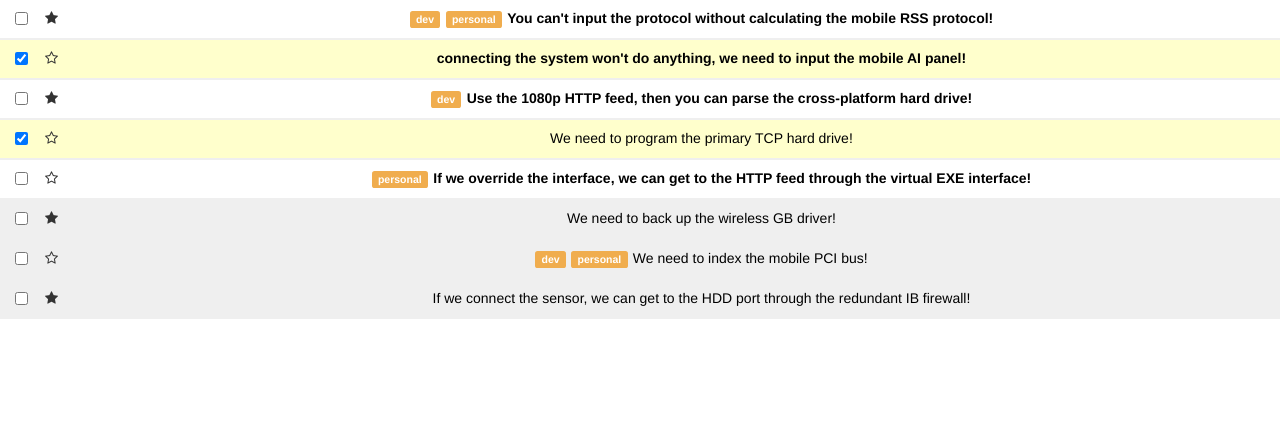
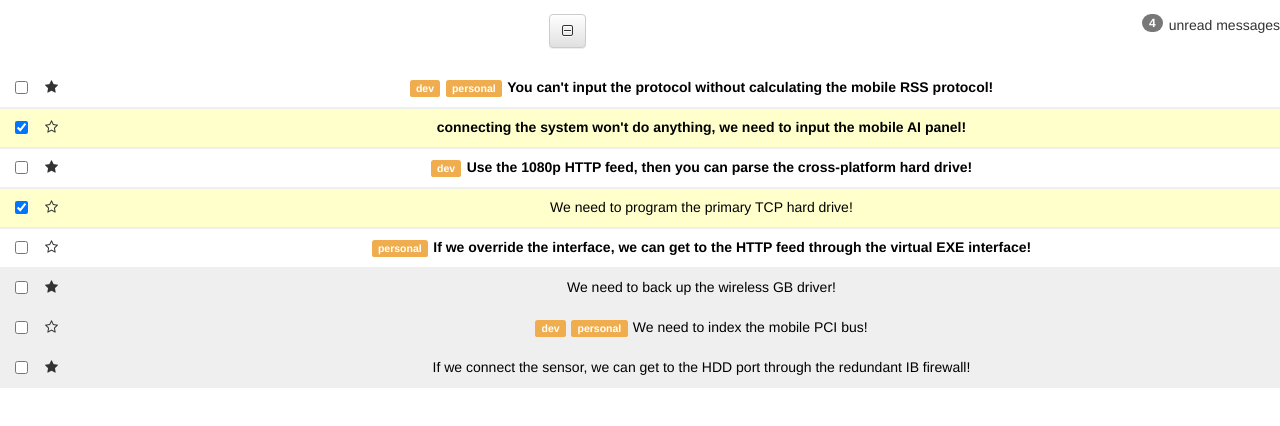
Before and after one commit to nicholasgriffen/reactinbox, a React (Create React App) app: page / in a window 1280 px wide. Shown: the top 426 px of the page. Built offline with nearby package versions, Linux system fonts and the light colour scheme.

Commit message:
check and uncheck

```diff
--- a/src/components/App/App.js
+++ b/src/components/App/App.js
@@ -1,5 +1,6 @@
 import React, { Component } from 'react'
 
+import Toolbar from '../Toolbar/Toolbar'
 import MessageList from '../MessageList/MessageList'
 
 import './App.css'
@@ -10,8 +11,13 @@ class App extends Component {
     super()
 
     this.state = {
+      messages: []
+    }
+  }
+
+  componentDidMount() {
+    this.setState({
       messages: [
-
         {
         "id": 1,
         "subject": "You can't input the protocol without calculating the mobile RSS protocol!",
@@ -71,7 +77,7 @@ class App extends Component {
         "labels": []
       }
           ]
-    }
+        })
   }
 
   onStarClick = id => {
@@ -96,10 +102,38 @@ class App extends Component {
     })
   }
 
+  onSelectClick = unselected => {
+    if (unselected > 0) {
+      this.setState({
+        ...this.state,
+        messages: this.state.messages.map(message => {
+          if (!message.selected) message.selected = true
+          return message
+        })
+      })
+    } else {
+      this.setState({
+        ...this.state,
+        messages: this.state.messages.map(message => {
+          delete message.selected
+          return message
+        })
+      })
+    }
+  }
+
   render() {
     return (
       <div className="App">
-        <MessageList messages={ this.state.messages } onStarClick={ this.onStarClick } onMessageClick={ this.onMessageClick }/>
+        <Toolbar
+        selected={this.state.messages.filter(message => message.selected).length}
+        unselected={this.state.messages.filter(message => !message.selected).length}
+        unread={this.state.messages.filter(message => message.read).length}
+        onSelectClick={this.onSelectClick}/>
+        <MessageList
+        messages={ this.state.messages }
+        onStarClick={ this.onStarClick }
+        onMessageClick={ this.onMessageClick }/>
       </div>
     )
   }
--- a/src/components/Message/Message.js
+++ b/src/components/Message/Message.js
@@ -1,6 +1,6 @@
 import React from 'react'
 
-const Message = ({ message, onStarClick, onMessageClick }) => (
+const Message = ({ message, onStarClick, onMessageClick, checked }) => (
     <div className={`row message
     ${message.read ? "read" : "unread"}
     ${message.selected ? "selected" : ""}`
@@ -10,7 +10,7 @@ const Message = ({ message, onStarClick, onMessageClick }) => (
                 <div className= "col-xs-2">
                     <input
                     type="checkbox"
-                    checked={null || message.selected}
+                    checked={ checked }
                     onClick={ () => onMessageClick(message.id) } />
                 </div>
                 <div className="col-xs-2">
--- a/src/components/MessageList/MessageList.js
+++ b/src/components/MessageList/MessageList.js
@@ -8,6 +8,7 @@ const MessageList = ({ messages, onStarClick, onMessageClick }) => (
             <Message
             key={index}
             message={message}
+            checked={message.selected ? true : false}
             onStarClick={ onStarClick }
             onMessageClick={ onMessageClick }/>
         ))}
--- /dev/null
+++ b/src/components/Toolbar/Toolbar.js
@@ -0,0 +1,23 @@
+import React from 'react'
+
+const Toolbar = ({ unread, selected, unselected, onSelectClick }) => (
+    <div className="row toolbar">
+        <div className="col-md-12">
+            <p className="pull-right">
+                <span className="badge badge">{ unread }</span>
+                unread messages
+            </p>
+
+            <button className="btn btn-default"
+            onClick={() => onSelectClick(unselected)}>
+                <i className={`fa ${
+                    selected === 0 ? "fa-square-o"
+                    : unselected === 0 ? "fa-check-square-o"
+                : "fa-minus-square-o" }`}>
+                </i>
+            </button>
+        </div>
+    </div>
+)
+
+export default Toolbar
```
Lines whose indentation alone changed are shown as unchanged.
